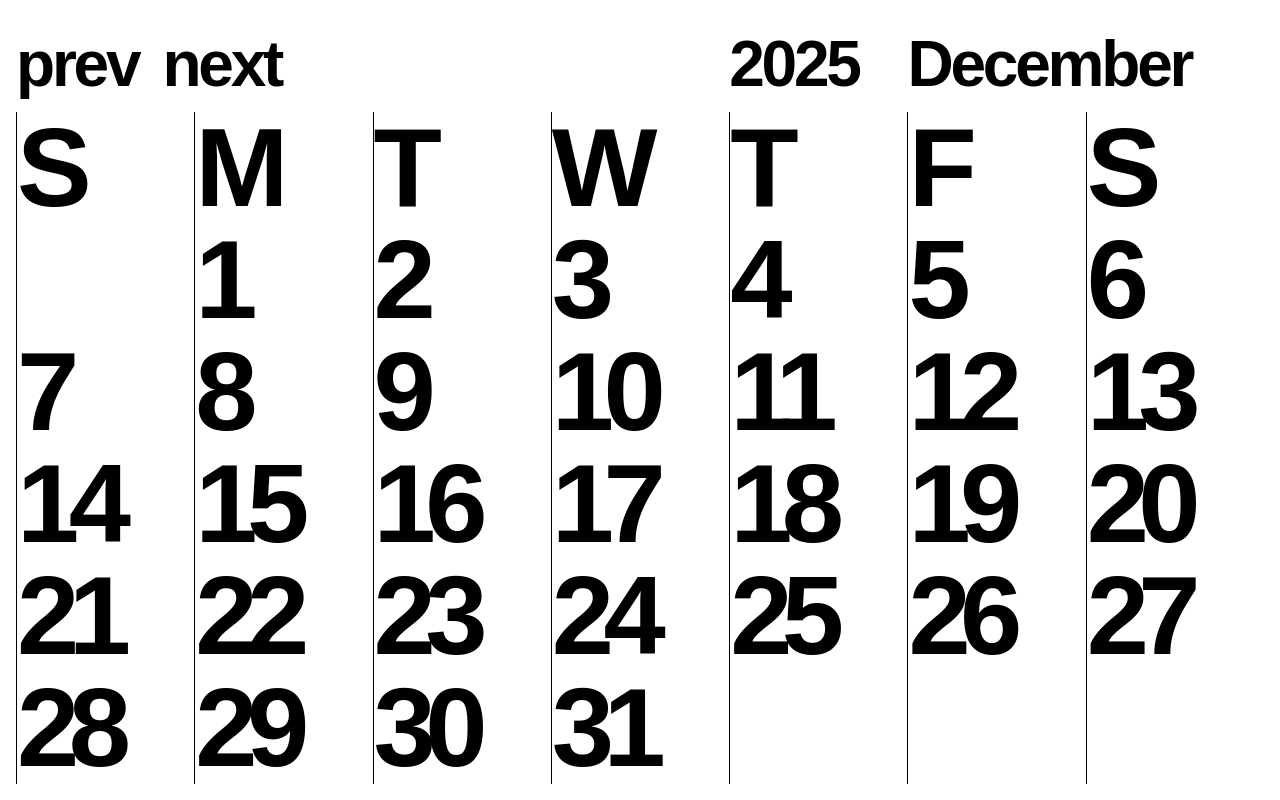
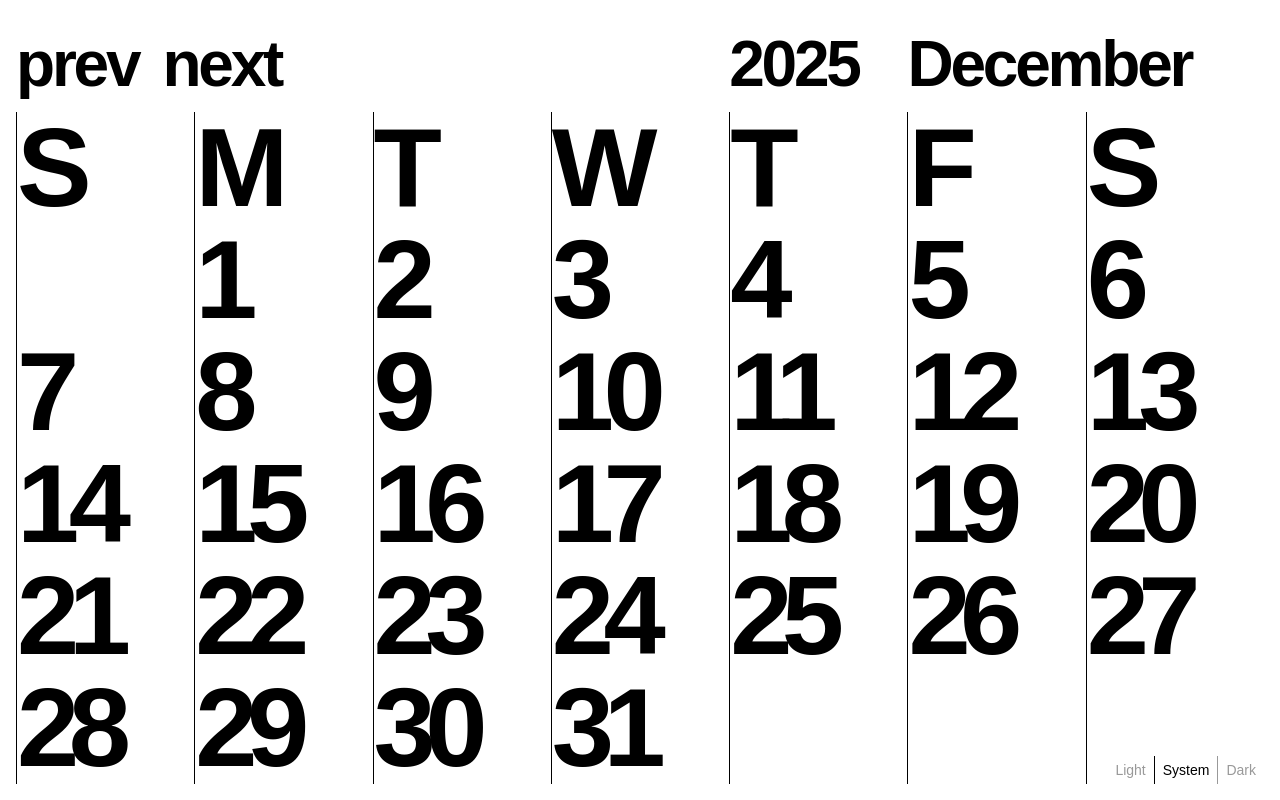
Before and after one commit to boldlybryan/stendigcal, a React (Vite) app: page / in a window 1280 px wide. Built offline with nearby package versions, Linux system fonts and the light colour scheme; a web font is replaced by a local one.

Commit message:
Add theme switching functionality with ThemeSwitcher component and useTheme hook; update App styles for dark mode support

```diff
--- a/src/App.css
+++ b/src/App.css
@@ -1 +1,2 @@
 @import "tailwindcss";
+@variant dark (&:where(.dark, .dark *));
--- a/src/App.jsx
+++ b/src/App.jsx
@@ -1,5 +1,6 @@
 import { useState } from 'react'
 import './App.css'
+import { ThemeSwitcher } from './ThemeSwitcher'
 
 function getMonthCells(year, month) {
   const startDay = new Date(year, month, 1).getDay();
@@ -39,7 +40,7 @@ function App() {
   };
 
   return (
-    <div className='font-display p-4 flex flex-col justify-between h-screen'>
+    <div className='font-display p-4 flex flex-col justify-between h-screen dark:bg-black dark:text-white'>
       <div className='grid grid-cols-7 tracking-tighter' style={{ fontSize: 'var(--header-size)' }}>
         <div className='col-span-3 flex gap-6'>
           <button onClick={prev}>prev</button>
@@ -48,6 +49,7 @@ function App() {
         <div className='col-5'>{year}</div>
         <div className='col-span-2'>{monthName}</div>
       </div>
+      <ThemeSwitcher />
       <div>
         <div className='grid grid-cols-7' style={{ fontSize: 'var(--day-size)' }}>
           {weekdays.map((day, i) => <div key={`h${i}`} className="border-l leading-none tracking-[-0.095em]">{day}</div>)}
--- /dev/null
+++ b/src/ThemeSwitcher.jsx
@@ -0,0 +1,27 @@
+import { useTheme } from './useTheme';
+
+const options = [
+  { value: 'light', label: 'Light' },
+  { value: 'system', label: 'System' },
+  { value: 'dark', label: 'Dark' },
+];
+
+export function ThemeSwitcher() {
+  const { theme, setTheme } = useTheme();
+
+  return (
+    <div className="font-text flex text-sm fixed bottom-4 right-4">
+      {options.map(({ value, label }) => (
+        <button
+          key={value}
+          onClick={() => setTheme(value)}
+          className={`px-2 py-1 border-l first:border-l-0 transition-opacity ${
+            theme === value ? 'opacity-100' : 'opacity-40 hover:opacity-70'
+          }`}
+        >
+          {label}
+        </button>
+      ))}
+    </div>
+  );
+}
--- /dev/null
+++ b/src/useTheme.js
@@ -0,0 +1,40 @@
+import { useState, useEffect } from 'react';
+
+const STORAGE_KEY = 'theme';
+
+function getSystemPreference() {
+  return window.matchMedia('(prefers-color-scheme: dark)').matches ? 'dark' : 'light';
+}
+
+function applyTheme(theme) {
+  const isDark = theme === 'dark' || (theme === 'system' && getSystemPreference() === 'dark');
+  document.documentElement.classList.toggle('dark', isDark);
+}
+
+export function useTheme() {
+  const [theme, setThemeState] = useState(() => {
+    const saved = sessionStorage.getItem(STORAGE_KEY);
+    return saved || 'system';
+  });
+
+  const setTheme = (newTheme) => {
+    setThemeState(newTheme);
+    sessionStorage.setItem(STORAGE_KEY, newTheme);
+  };
+
+  useEffect(() => {
+    applyTheme(theme);
+  }, [theme]);
+
+  useEffect(() => {
+    if (theme !== 'system') return;
+
+    const mediaQuery = window.matchMedia('(prefers-color-scheme: dark)');
+    const handler = () => applyTheme('system');
+
+    mediaQuery.addEventListener('change', handler);
+    return () => mediaQuery.removeEventListener('change', handler);
+  }, [theme]);
+
+  return { theme, setTheme };
+}
```
